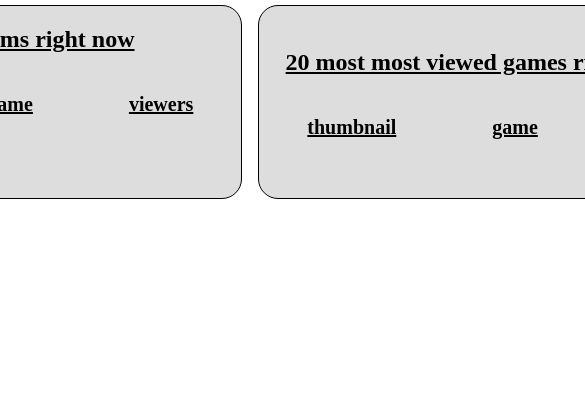
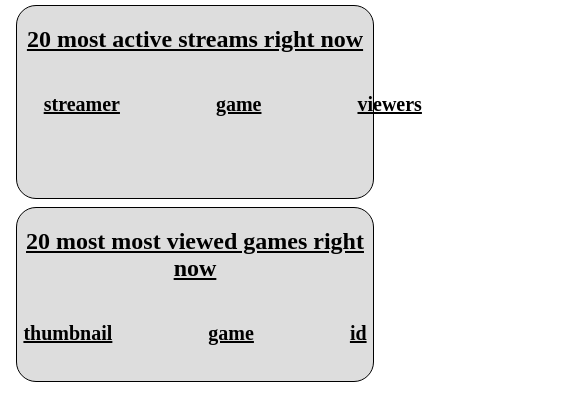
Before and after one commit to mattrbanks/twitch-analytics-site, a website: page index.html in a window 390 px wide. Shown: the part 112-532 px from the top of the page, 585 px wide, since content can reach past the window. Drawn offline with Linux system fonts and the light colour scheme; no server answers.

Commit message:
Working on media queries.

```diff
--- a/index.html
+++ b/index.html
@@ -17,7 +17,7 @@
       </div>
     </div>
     </div>
-    <div style="display: flex; justify-content: center;">
+    <div class="main-content">
       <div id="active-streams" style="display: flex; flex-direction: column; justify-content: center; text-align: center;">
         <h2>20 most active streams right now</h2>
         <div style="display: flex; justify-content: center;">
--- a/styles/twitch-api.scss
+++ b/styles/twitch-api.scss
@@ -65,6 +65,9 @@ h2 {
   border: solid 1px black;
   border-radius: 20px;
   margin: 0.5rem;
+  // @media screen and (max-width: 1887px) {
+  //   margin: 1rem 2rem 1rem 2rem;
+  // }
 }
 
 #pop-games {
@@ -90,6 +93,14 @@ img {
   justify-content: center;
   align-items: center;
   flex-direction: column;
+}
+
+.main-content {
+  display: flex;
+  justify-content: center;
+  @media screen and (max-width: 1887px) {
+    display: block;
+  }
 }
 
 a:link,
```
Also changed, not shown: styles/twitch-api.css, 1 other file.
